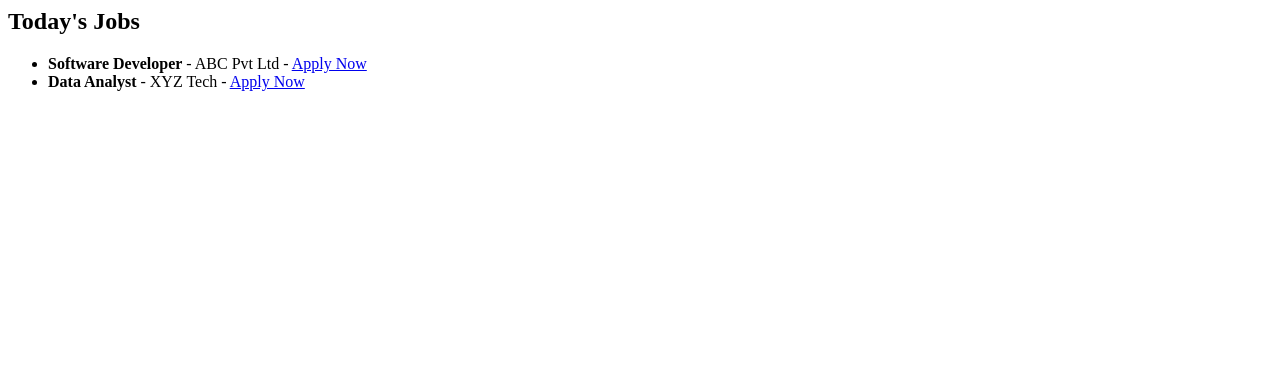
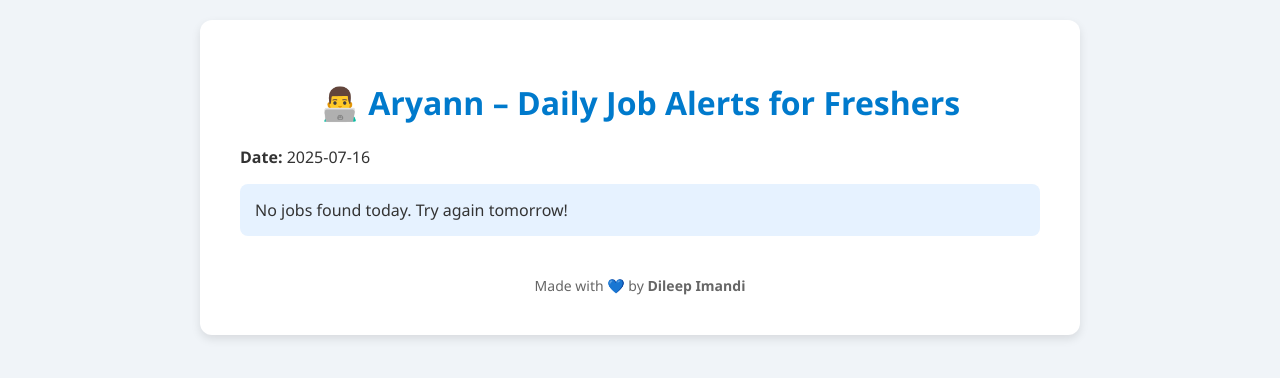
Before and after one commit to dileep2112/fresher-jobs, a plain HTML site: page daily-jobs.html in a window 1280 px wide. Drawn offline with Linux system fonts and the light colour scheme.

Commit message:
Daily auto update

```diff
--- a/daily-jobs.html
+++ b/daily-jobs.html
@@ -1,10 +1,67 @@
-<html>
-  <head><title>Dileep's Job Site</title></head>
-  <body>
-    <h2>Today's Jobs</h2>
-    <ul>
-      <li><b>Software Developer</b> - ABC Pvt Ltd - <a href="#">Apply Now</a></li>
-      <li><b>Data Analyst</b> - XYZ Tech - <a href="#">Apply Now</a></li>
-    </ul>
-  </body>
-</html>
+
+    <!DOCTYPE html>
+    <html lang="en">
+    <head>
+        <meta charset="UTF-8" />
+        <meta name="viewport" content="width=device-width, initial-scale=1.0" />
+        <title>Aryann – Daily Jobs 2025-07-16</title>
+        <style>
+            body {
+                font-family: 'Segoe UI', sans-serif;
+                background-color: #f0f4f8;
+                margin: 0;
+                padding: 20px;
+                color: #333;
+            }
+            .container {
+                max-width: 800px;
+                margin: auto;
+                background: white;
+                padding: 40px;
+                border-radius: 12px;
+                box-shadow: 0 4px 10px rgba(0,0,0,0.1);
+            }
+            h1 {
+                text-align: center;
+                color: #007acc;
+            }
+            ul {
+                list-style: none;
+                padding: 0;
+            }
+            li {
+                background: #e6f2ff;
+                margin: 12px 0;
+                padding: 15px;
+                border-radius: 8px;
+                transition: 0.3s;
+            }
+            li:hover {
+                background: #d1ecff;
+            }
+            a {
+                color: #007acc;
+                text-decoration: none;
+                font-weight: bold;
+            }
+            footer {
+                margin-top: 40px;
+                text-align: center;
+                font-size: 14px;
+                color: #666;
+            }
+        </style>
+    </head>
+    <body>
+        <div class="container">
+            <h1>👨‍💻 Aryann – Daily Job Alerts for Freshers</h1>
+            <p><strong>Date:</strong> 2025-07-16</p>
+            <ul>
+                <li>No jobs found today. Try again tomorrow!</li>
+            </ul>
+            <footer>
+                Made with 💙 by <strong>Dileep Imandi</strong>
+            </footer>
+        </div>
+    </body>
+    </html>
```
